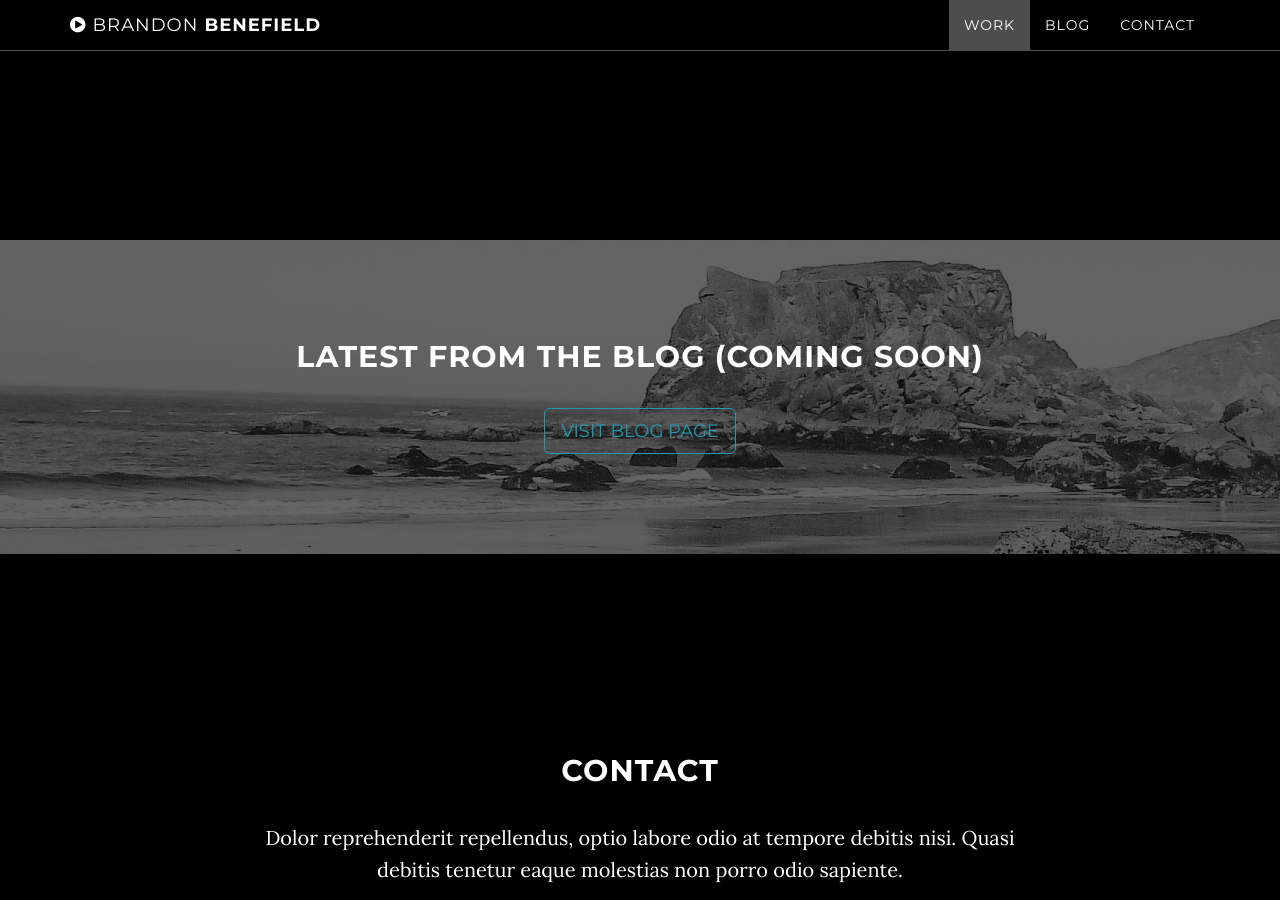
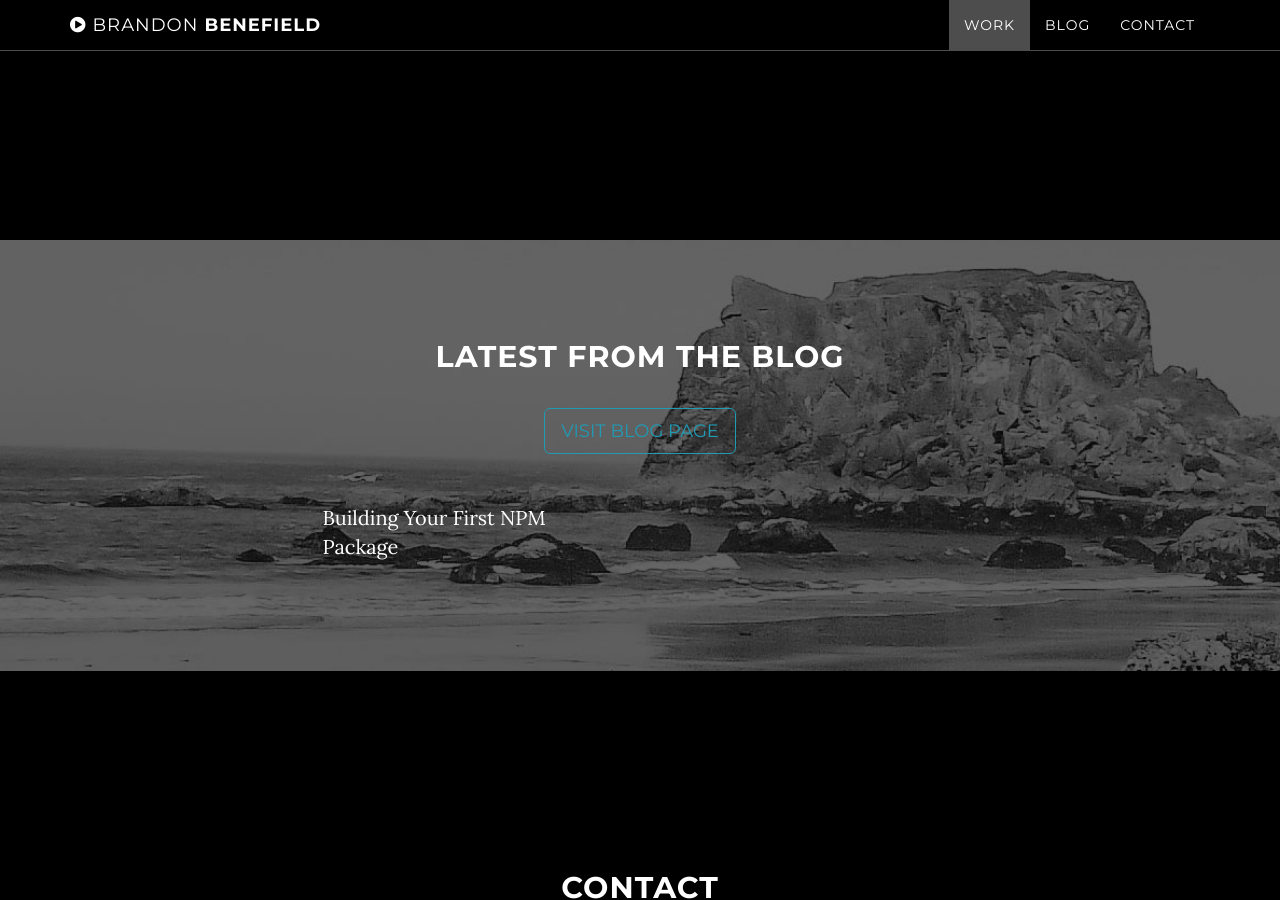
Before and after one commit to bbenefield89/bbenefield89.github.io, a Jekyll site: the page built from index.html, in a window 1280 px wide and 900 px high, scrolled down 1358 px. Built offline with Jekyll 4.4.1, drawn with Linux system fonts in a browser that asks for light colours; some of the changed text lies outside the part shown.

Commit message:
ADD BLOG POST TO BLOG SECTION & CUSTOMIZE BLOG SECTION STYLES
- _config.yml
- _includes/blog.html
- _includes/contact.html
- _includes/css/grayscale.css
- _site/index.html
- _site/style.css

```diff
--- a/_config.yml
+++ b/_config.yml
@@ -18,6 +18,11 @@ projectsData:
     image: './img/rqg.png'
     url: 'https://github.com/bbenefield89/RandomQuoteGenerator'
 
+# Blog settings
+blogPosts:
+  - title: 'Building Your First NPM Package'
+    url: 'https://medium.com/@brandonbenefield/building-your-first-npm-package-9e3c661d90c8'
+
 # Footer settings
 footer: Brandon Benefield
 
@@ -26,7 +31,7 @@ social:
   - title: twitter
     url: https://twitter.com/bbenefield89
   - title: github
-    url: https://github.com/IronSummitMedia/startbootstrap
+    url: https://github.com/bbenefield89
 
 # Build settings
 markdown: kramdown
--- a/_includes/blog.html
+++ b/_includes/blog.html
@@ -3,8 +3,18 @@
         <div class="download-section">
             <div class="container">
                 <div class="col-lg-8 col-lg-offset-2">
-                    <h2>Latest from the Blog (Coming Soon)</h2>
-                    <a href="#" class="btn btn-default btn-lg">Visit Blog Page</a>
+                    <h2>Latest from the Blog</h2>
+                    <a href="https://medium.com/@brandonbenefield" class="btn btn-default btn-lg blog_btn">Visit Blog Page</a>
+
+                    <ul class="projects_list">
+                      {% for blogPost in site.blogPosts %}
+                        <li class="projects_list__item">
+                          <div class="projects_list__item__container">
+                            <a href={{ blogPost.url }} class="blog_link" target="_blank" rel="nofollow">{{ blogPost.title }}</a>
+                          </div>
+                        </li>
+                      {% endfor %}
+                    </ul>
                 </div>
             </div>
         </div>
--- a/_includes/contact.html
+++ b/_includes/contact.html
@@ -3,7 +3,7 @@
         <div class="row">
             <div class="col-lg-8 col-lg-offset-2">
                 <h2>Contact</h2>
-                <p>Dolor reprehenderit repellendus, optio labore odio at tempore debitis nisi. Quasi debitis tenetur eaque molestias non porro odio sapiente.</p>
+                <p>Feel free to send me an email and I'll get back to you ASAP.</p>
                 <p><a href="mailto:{{ site.email }}">{{ site.email }}</a>
                 </p>
                 <ul class="list-inline banner-social-buttons">
```
Also changed, not shown: _includes/css/grayscale.css (+10 -0 lines), 2 other files.
